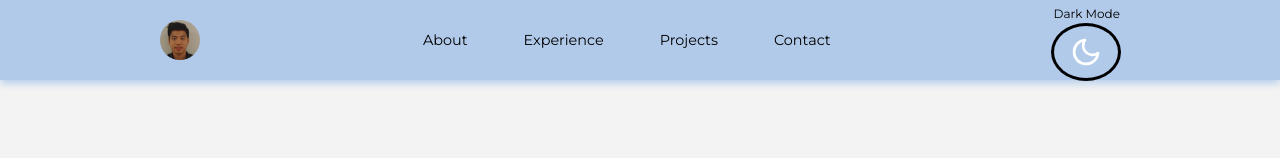
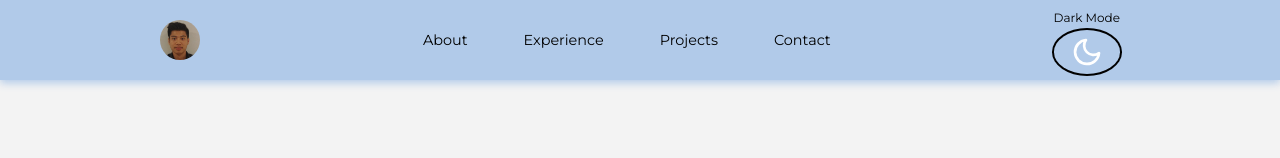
Before and after one commit to Thangnguyenvn98/Portfolio-Website, a React (Create React App) app: page / in a window 1280 px wide. Shown: the top 158 px of the page. Built offline with nearby package versions, Linux system fonts and the light colour scheme.

Commit message:
Fixing onclick so that it work together when changing icon

```diff
--- a/src/components/navbar/Navbar.tsx
+++ b/src/components/navbar/Navbar.tsx
@@ -1,4 +1,4 @@
-import React, { useState } from 'react'
+import React from 'react'
 import './navbar.css'
 import Logo from '../../assets/portrait-photo.jpeg'
 import data from './data.'
@@ -9,7 +9,6 @@ interface Props { }
 
 
 const Navbar: React.FC<Props> = () => {
-  const [themeText,setThemeText] = useState<true | false>(false)
 
 
   return (
@@ -23,7 +22,7 @@ const Navbar: React.FC<Props> = () => {
                 {data.map((item) => <li key={item.id}><a href={item.link}>{item.title}</a></li>)
                 }
             </ul>
-            <small onClick={()=> setThemeText(!themeText)}>{themeText ? 'Light Mode':'Dark Mode'}<ThemeTogglerButton/></small>
+            <ThemeTogglerButton/>
         </div>
     </nav>
 
--- a/src/components/theme-toggler-button/ThemeTogglerButton.tsx
+++ b/src/components/theme-toggler-button/ThemeTogglerButton.tsx
@@ -75,8 +75,10 @@ const ThemeTogglerButton: React.FC = () => {
     }, [icon]);
   return (
 
-
-    <button className = "theme__icon" onClick={() => setIcon(icon === 'moon' ? 'sun' : 'moon')}>{icon==='sun'?<FiMoon /> : <FiSun />}</button>
+    <div className="theme-container" onClick={() => setIcon(icon === 'moon' ? 'sun' : 'moon')}>
+    <small>{icon==='sun'?'Dark Mode' : 'Light Mode'}</small>
+    <button className = "theme__icon" >{icon==='sun'?<FiMoon /> : <FiSun />}</button>
+    </div>
     )
 }
 
--- a/src/components/theme-toggler-button/themetogglerbutton.css
+++ b/src/components/theme-toggler-button/themetogglerbutton.css
@@ -1,11 +1,11 @@
 .theme__icon {
-    box-shadow: 0 0 0 3px var(--text-color) ;
+    box-shadow: 0 0 0 2px var(--text-color) ;
     background: var(--offset-color);
     color: var(--button-text-color);
     font-size: 2rem;
     cursor:pointer;
     transition: background 0.3s, color 0.3s, box-shadow 0.3s;
-    padding: 10px 16px;
+    padding: 6px 12px;
     justify-content: center;
     align-items: center;
     display: flex;
@@ -20,3 +20,8 @@
     transition: var(--transition);
 
 }
+
+.theme-container{
+    display: flex;
+    flex-direction: column;
+}
```
